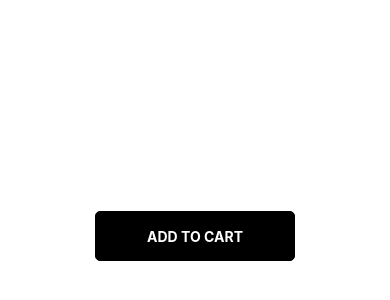
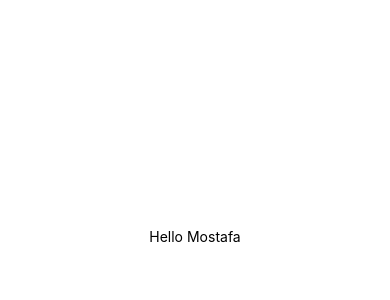
Before and after one commit to hossamnasser938/RNCourseProject, a React Native app: screen / in a window 390 px wide. Shown: the part 186-486 px from the top of the page. Built offline with nearby package versions, Linux system fonts and the light colour scheme.

Commit message:
Module 4 _ Lesson 14

```diff
--- a/App.js
+++ b/App.js
@@ -1,12 +1,12 @@
 import React from 'react';
 import {View, Text, StyleSheet} from 'react-native';
-import {AddToCartButton} from './src/components/AddToCartButton';
+import {Greeting} from './src/components/PlayAround/FunctionalGreeting';
 
 class App extends React.Component {
   render() {
     return (
       <View style={styles.container}>
-        <AddToCartButton />
+        <Greeting name="Mostafa" />
       </View>
     );
   }
--- /dev/null
+++ b/src/components/PlayAround/FunctionalGreeting.js
@@ -0,0 +1,12 @@
+import React from 'react';
+import {Text} from 'react-native';
+
+export function Greeting(props) {
+  const {name, greetingPhrase} = props;
+
+  return (
+    <Text>
+      {greetingPhrase ? greetingPhrase : 'Hello'} {name ? name : 'Man'}
+    </Text>
+  );
+}
```
